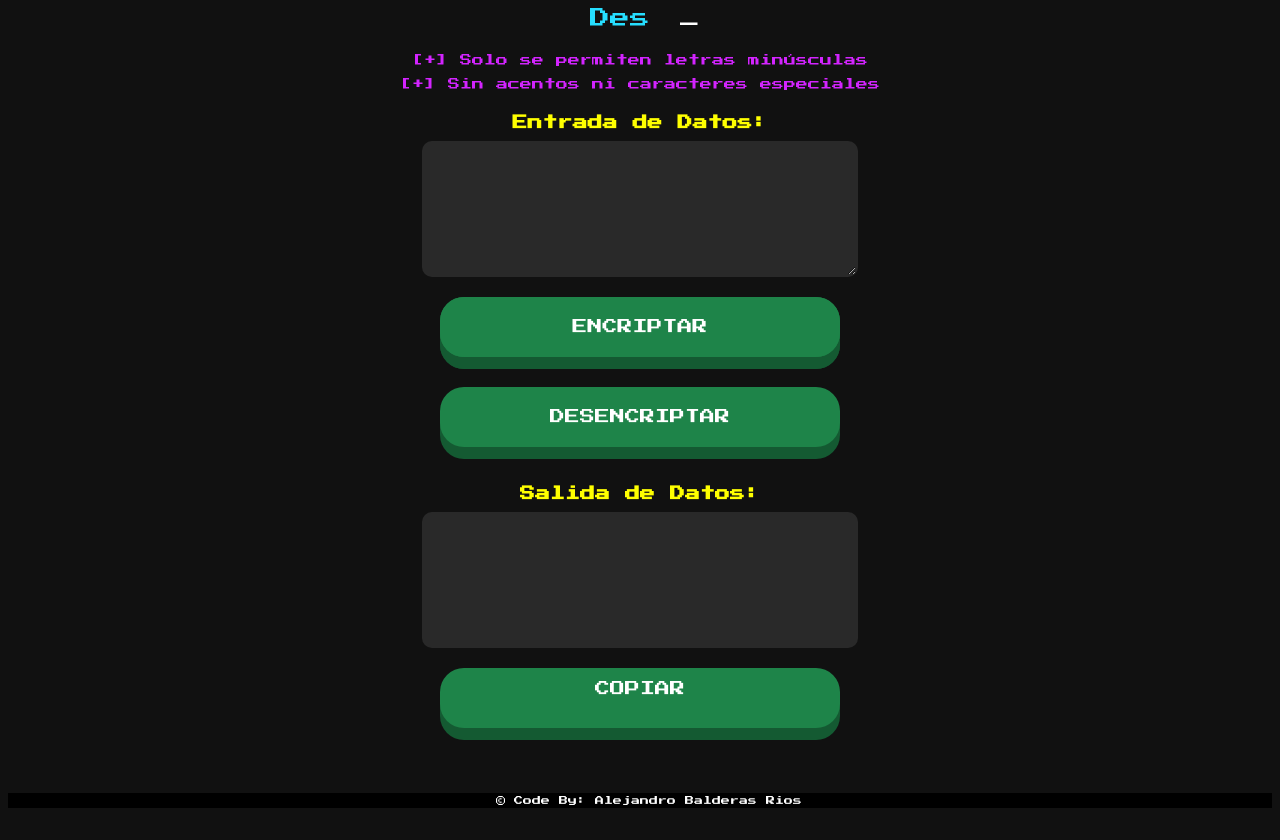
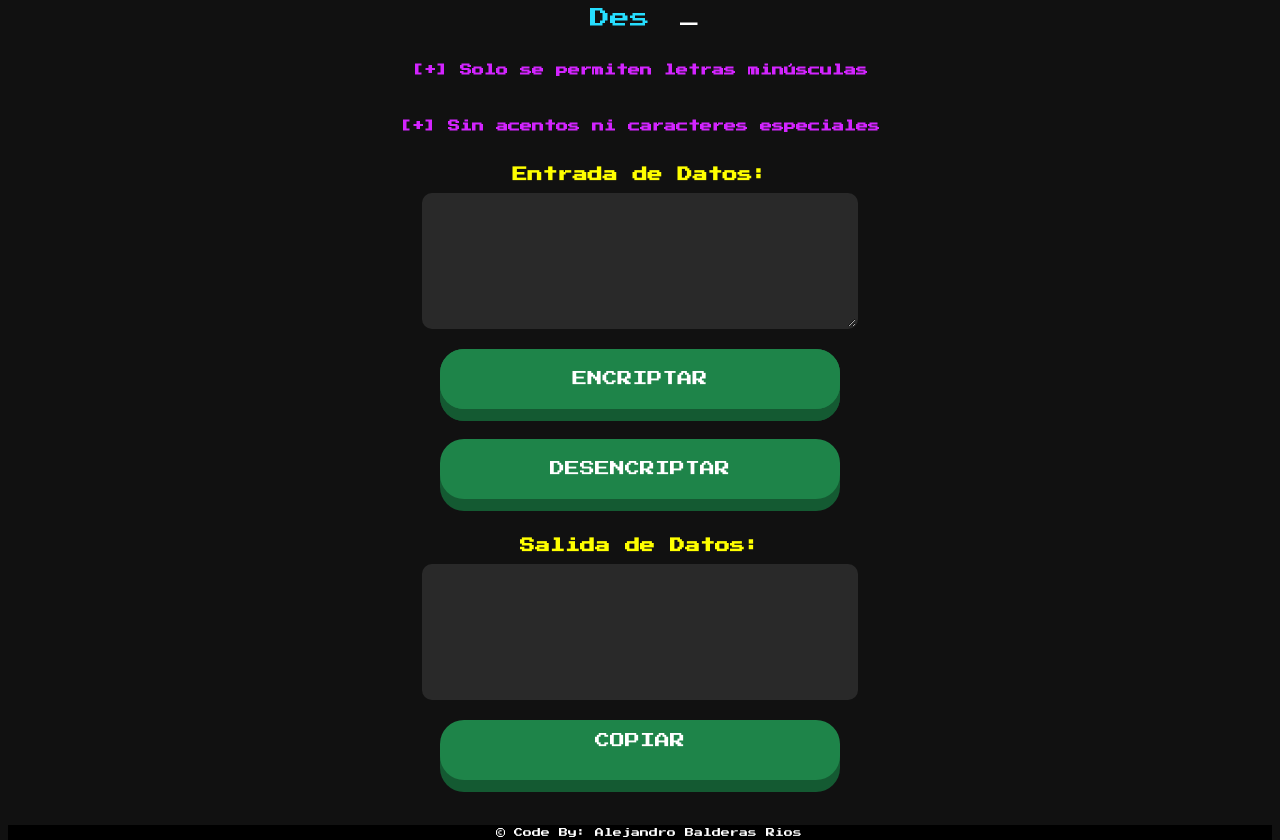
Before and after one commit to L3xxd/Challenge1-Oracle-ONE, a plain HTML site: page index.html in a window 1280 px wide. Before the commit the page ends 808 px from the top, so only its background shows below. Drawn offline with Linux system fonts and the light colour scheme.

Commit message:
Solucion bug texto de instrucciones

```diff
--- a/css/style.css
+++ b/css/style.css
@@ -53,16 +53,20 @@ html{
   left:10px;
 }
 /* ++++++++++++++++++++++++++++++++++++++++++++++++++++++++++++++++++++++ Instrucicones*/
+.header_textoInstrucciones{
+  width: 100%;
+  align-items: center;
+  justify-content: center;
+  display: flex;
+}
 #instrucciones{
   color: #D324FF;
   width: auto;
   font-style: normal;
   font-weight: 400;
   font-size: 12px;
-  line-height: 0px;
+  padding-bottom:10px;
   text-align: center;
-  display:block;
-  padding-bottom:10px
 
 
 
--- a/index.html
+++ b/index.html
@@ -21,9 +21,9 @@
         </section>
         <section class="header_textoInstrucciones">
           <div id="instrucciones">
-            <p>[+] Solo se permiten letras minúsculas   </p>
+            <h4>[+] Solo se permiten letras minúsculas   </h4>
             <br>
-            <p>[+] Sin acentos ni caracteres especiales </p>
+            <h4>[+] Sin acentos ni caracteres especiales </h4>
           </div>
         </section>
       </header>
```
